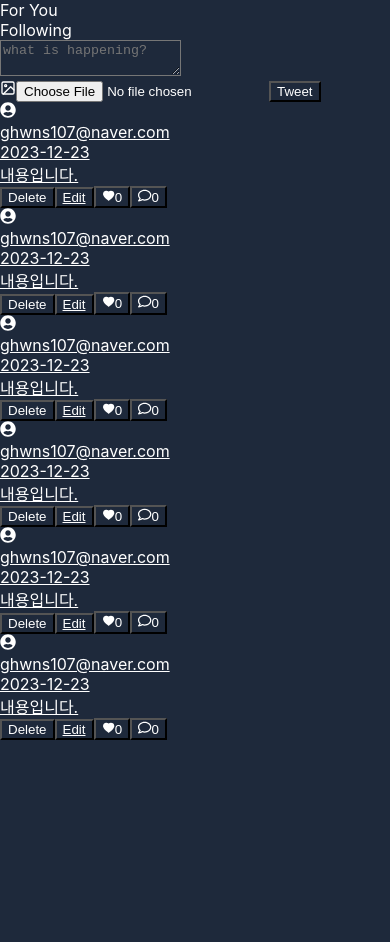
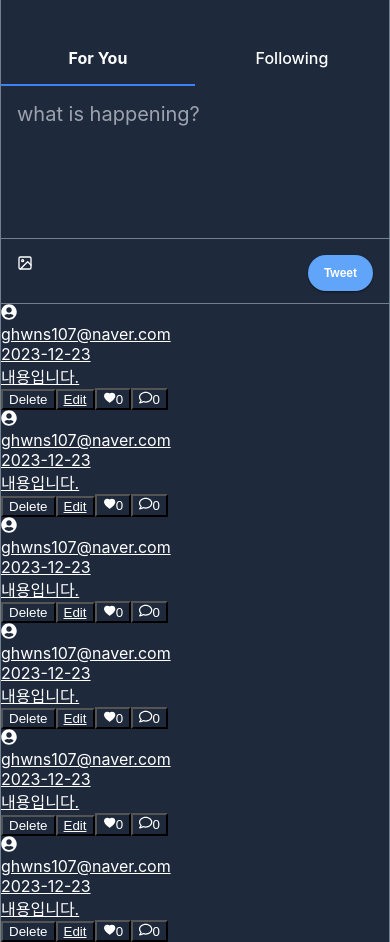
Before and after one commit to HOJOON07/Sayit, a React (Create React App) app: page / in a window 390 px wide. Before the commit the page ends 844 px from the top, so only its background shows below. Built offline with nearby package versions, Linux system fonts and the light colour scheme.

Commit message:
모바일 작업중

```diff
--- a/src/conponents/Layout.tsx
+++ b/src/conponents/Layout.tsx
@@ -5,7 +5,7 @@ interface LayoutProps {
 }
 
 const Layout = ({ children }: LayoutProps) => {
-  return <div>{children}</div>;
+  return <div className="layout">{children}</div>;
 };
 
 export default Layout;
--- a/src/index.scss
+++ b/src/index.scss
@@ -1,6 +1,7 @@
 $font: -apple-system, BlinkMacSystemFont, "Segoe UI", "Roboto", "Oxygen",
   "Ubuntu", "Cantarell", "Fira Sans", "Droid Sans", "Helvetica Neue", sans-serif;
 $background: #1e293b;
+$activaBackground: #3c495f5f;
 $white: #ffffff;
 $border: #708090;
 $primaryColor: #60a5fa;
@@ -41,3 +42,82 @@ body {
   cursor: pointer;
   box-shadow: 0 1px 2px rgba(0, 0, 0, 0.5);
 }
+
+.home {
+  &_title {
+    padding: 16px;
+    font-weight: 700;
+    font-size: 20px;
+  }
+
+  &_tabs {
+    width: 100%;
+    display: grid;
+    grid-template-columns: repeat(2, minmax(0, 1fr));
+  }
+
+  &_tab {
+    text-align: center;
+    font-weight: 500;
+    padding: 16px;
+    cursor: pointer;
+
+    &-active {
+      font-weight: 700;
+      border-bottom: 2px solid $activeBorder;
+    }
+
+    &:hover,
+    &:focus {
+      background-color: $activaBackground;
+    }
+  }
+}
+
+.post-form {
+  &_textarea {
+    font-family: $font;
+    min-height: 120px;
+    width: calc(100% - 32px);
+    padding: 16px;
+    border: none;
+    resize: none;
+    outline: none;
+    font-size: 20px;
+    border-bottom: 1px solid $border;
+
+    &::placeholder {
+      font-family: $font;
+      color: $grayText;
+      font-size: 20px;
+    }
+  }
+
+  &_submit-area {
+    display: flex;
+    padding: 0.75rem 1rem;
+    justify-content: space-between;
+    border-bottom: 1px solid $border;
+
+    .post-form_file {
+      display: flex;
+      padding: 0 1rem;
+      flex-direction: column;
+      cursor: pointer;
+      justify-content: center;
+
+      .post-form_file-icon {
+        color: $activeBorder;
+      }
+    }
+
+    .hidden {
+      display: none;
+    }
+  }
+  &_submit-btn {
+    @extend .button;
+    padding: 0.5rem 1rem;
+    background-color: $primaryColor;
+  }
+}
```
